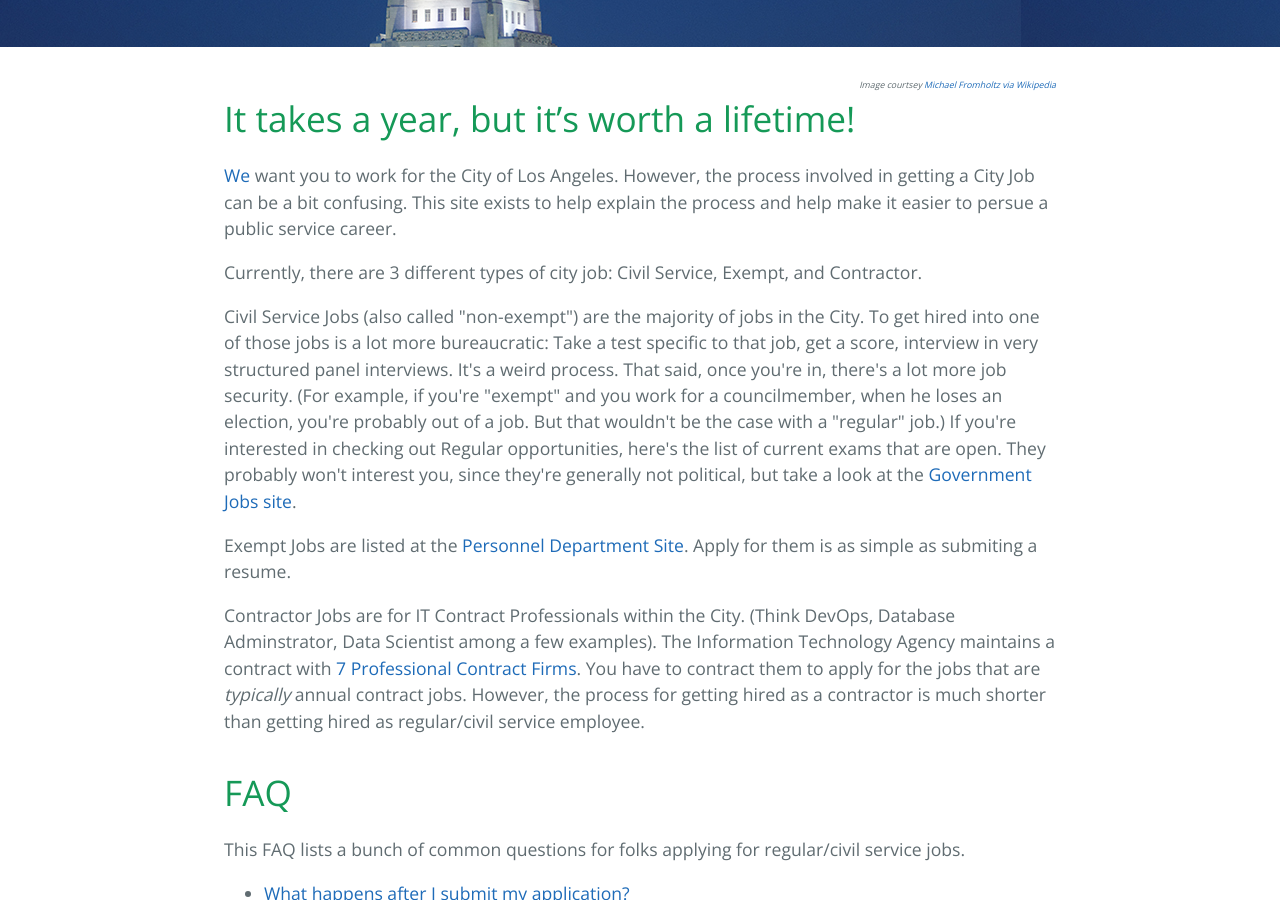
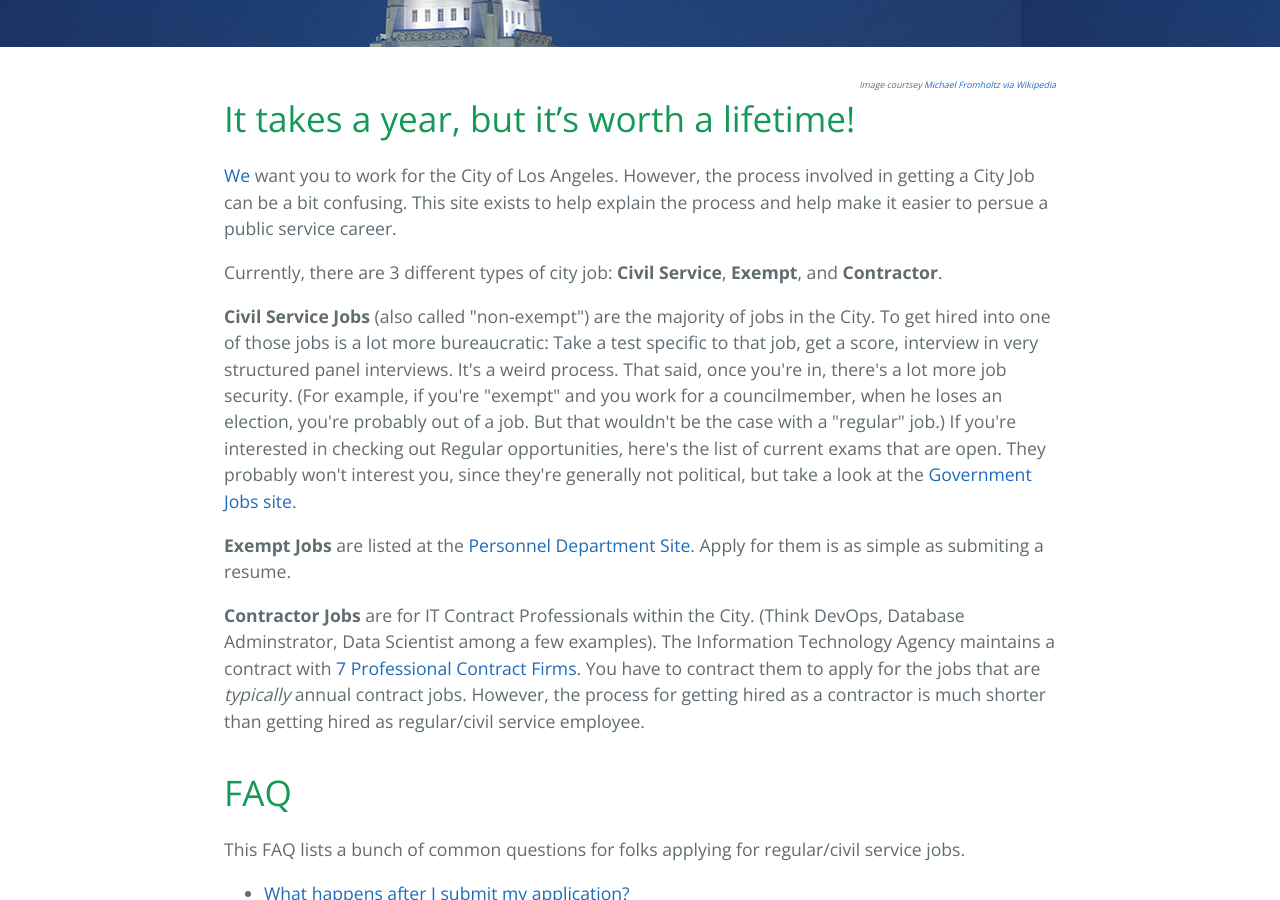
Before and after one commit to hunterowens/workfor.la, a Jekyll site: the page built from index.html, in a window 1280 px wide and 900 px high, scrolled down 193 px. Built offline with Jekyll 4.4.1, drawn with Linux system fonts in a browser that asks for light colours; the list of posts is cut into pages by our own code.

```diff
--- a/index.html
+++ b/index.html
@@ -9,13 +9,13 @@ title: {{ site.name }}
   <h1>It takes a year, but it’s worth a lifetime!</h1>
   <p><a href="./#team">We</a> want you to work for the City of Los Angeles. However, the process involved in getting a City Job can be a bit confusing. This site exists to help explain the process and help make it easier to persue a public service career.</p>
 
-  <p>Currently, there are 3 different types of city job: Civil Service, Exempt, and Contractor.</p>
+  <p>Currently, there are 3 different types of city job: <b>Civil Service</b>, <b>Exempt</b>, and <b>Contractor</b>.</p>
 
-  <p>Civil Service Jobs (also called "non-exempt") are the majority of jobs in the City. To get hired into one of those jobs is a lot more bureaucratic: Take a test specific to that job, get a score, interview in very structured panel interviews. It's a weird process. That said, once you're in, there's a lot more job security. (For example, if you're "exempt" and you work for a councilmember, when he loses an election, you're probably out of a job. But that wouldn't be the case with a "regular" job.) If you're interested in checking out Regular opportunities, here's the list of current exams that are open. They probably won't interest you, since they're generally not political, but take a look at the <a href="https://www.governmentjobs.com/careers/lacity">Government Jobs site</a>.</p>
+  <p><b>Civil Service Jobs</b> (also called "non-exempt") are the majority of jobs in the City. To get hired into one of those jobs is a lot more bureaucratic: Take a test specific to that job, get a score, interview in very structured panel interviews. It's a weird process. That said, once you're in, there's a lot more job security. (For example, if you're "exempt" and you work for a councilmember, when he loses an election, you're probably out of a job. But that wouldn't be the case with a "regular" job.) If you're interested in checking out Regular opportunities, here's the list of current exams that are open. They probably won't interest you, since they're generally not political, but take a look at the <a href="https://www.governmentjobs.com/careers/lacity">Government Jobs site</a>.</p>
 
-  <p>Exempt Jobs are listed at the <a href="http://per.lacity.org/index.cfm?content=exemptjobs">Personnel Department Site</a>. Apply for them is as simple as submiting a resume.</p>
+  <p><b>Exempt Jobs</b> are listed at the <a href="http://per.lacity.org/index.cfm?content=exemptjobs">Personnel Department Site</a>. Apply for them is as simple as submiting a resume.</p>
 
-  <p>Contractor Jobs are for IT Contract Professionals within the City. (Think DevOps, Database Adminstrator, Data Scientist among a few examples). The Information Technology Agency maintains a contract with <a href="http://ita.lacity.org/about-ita/it-professional-contract-firms">7 Professional Contract Firms</a>. You have to contract them to apply for the jobs that are <i>typically</i> annual contract jobs. However, the process for getting hired as a contractor is much shorter than getting hired as regular/civil service employee.</p>
+  <p><b>Contractor Jobs</b> are for IT Contract Professionals within the City. (Think DevOps, Database Adminstrator, Data Scientist among a few examples). The Information Technology Agency maintains a contract with <a href="http://ita.lacity.org/about-ita/it-professional-contract-firms">7 Professional Contract Firms</a>. You have to contract them to apply for the jobs that are <i>typically</i> annual contract jobs. However, the process for getting hired as a contractor is much shorter than getting hired as regular/civil service employee.</p>
 
   <h1>FAQ</h1>
 
```
